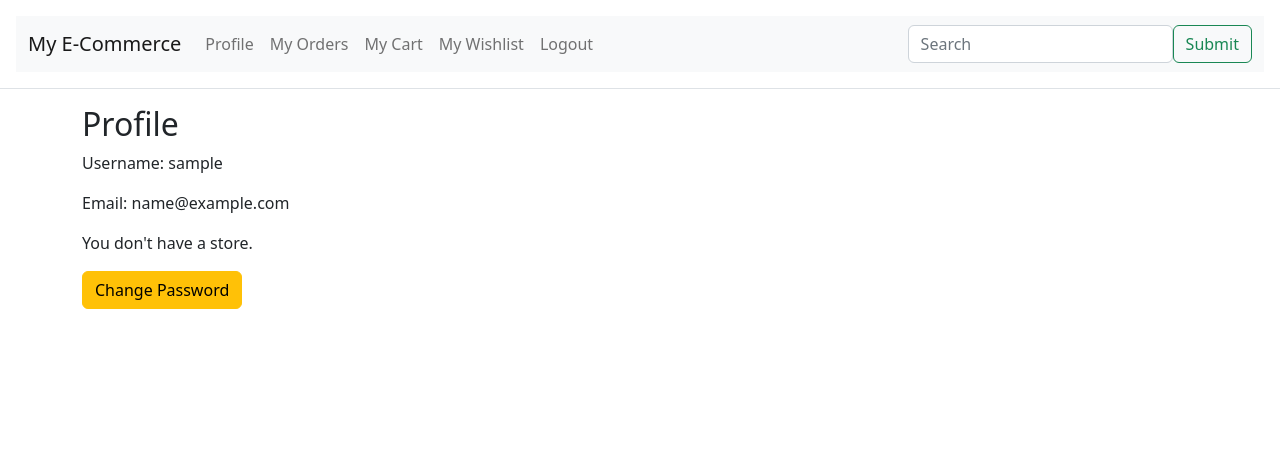
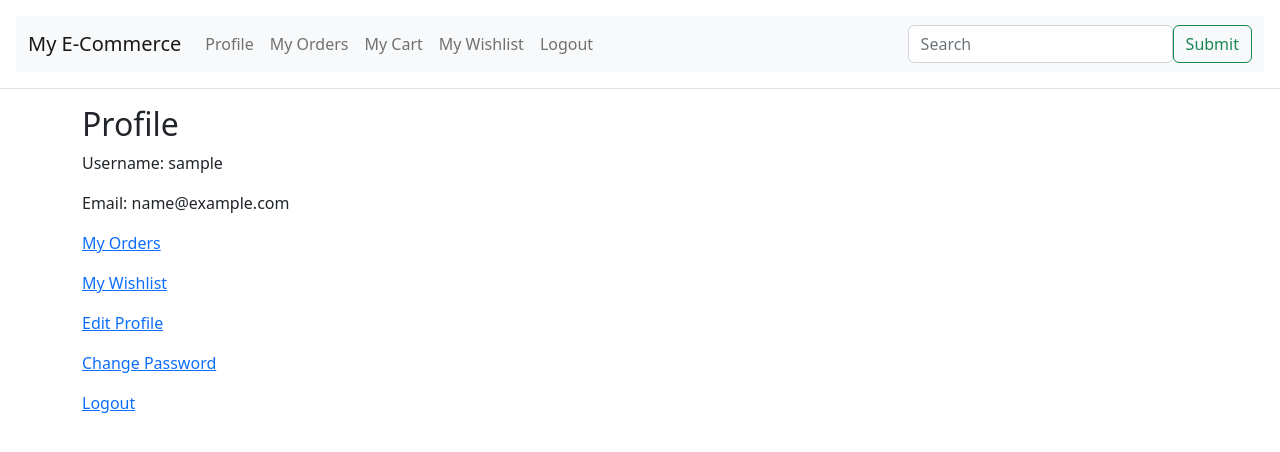
Before and after one commit to Jjjbit/ppm_project, a Django app: page /users/profile/ in a window 1280 px wide. Shown: the top 452 px of the page. Run offline with Django 5.2, Linux system fonts and the light colour scheme; the visitor is signed in with stand-in values (Sample User, id 1).

Commit message:
add wishlist, order, edit profile

```diff
--- a/templates/profile.html
+++ b/templates/profile.html
@@ -1,20 +1,24 @@
 {% extends "base.html" %}
 
+{% block title %}Profile{% endblock title %}
 
-{% block title %}Profile{% endblock title %}
 {% block content %}
     {% if user.is_authenticated %}
         <h2>Profile</h2>
         <p>Username: {{ user.username }}</p>
         <p>Email: {{ user.email }}</p>
-    {% if store  %}
-        <p>My Store: <a href="{% url 'store_dashboard' store.owner.id %}" style="text-decoration: none; color: black;">{{ store.name }}</a> </p>
+        <p><a href="{% url 'buyer_orders' %}?from=profile">My Orders</a></p>
+        {% if not user.is_store_manager %}
+            <p><a href="{% url 'wishlist' %}?from=prodile">My Wishlist</a></p>
+        {% endif %}
+        {% if store %}
+            <p>My Store: <a href="{% url 'store_dashboard' store.owner.id %}">{{ store.name }}</a> </p>
             {% if user.is_authenticated and user.is_store_manager and user.is_owner %}
-            <p>You have no store yet.<a href="{% url 'create_store' %}" style="text-decoration: none; color: black;">Create one now</a></p>
+                <p>You have no store yet.<a href="{% url 'create_store' %}" style="text-decoration: none; color: black;" role="button">Create one now</a></p>
            {% endif %}
-    {%  else %}
-        <p>You don't have a store.</p>
         {% endif %}
-    <a href="{% url 'password_change' %}" class="btn btn-warning">Change Password</a>
+        <p><a href="{% url 'edit_profile' %}" >Edit Profile</a></p>
+        <p><a href="{% url 'password_change' %}">Change Password</a></p>
+        <p><a href="{% url 'logout' %}">Logout</a></p>
     {% endif %}
 {% endblock content %}
```
Lines whose indentation alone changed are shown as unchanged.
